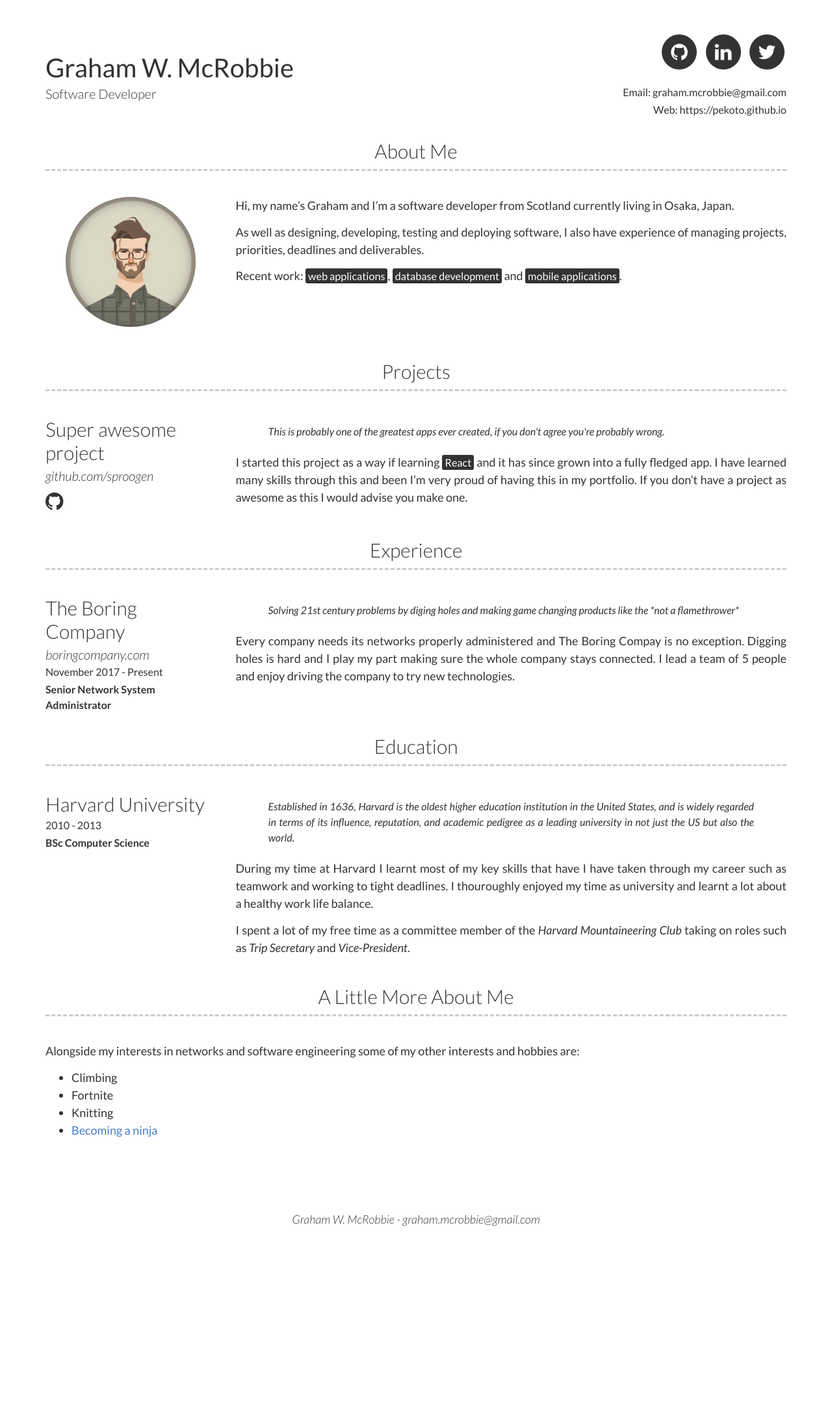
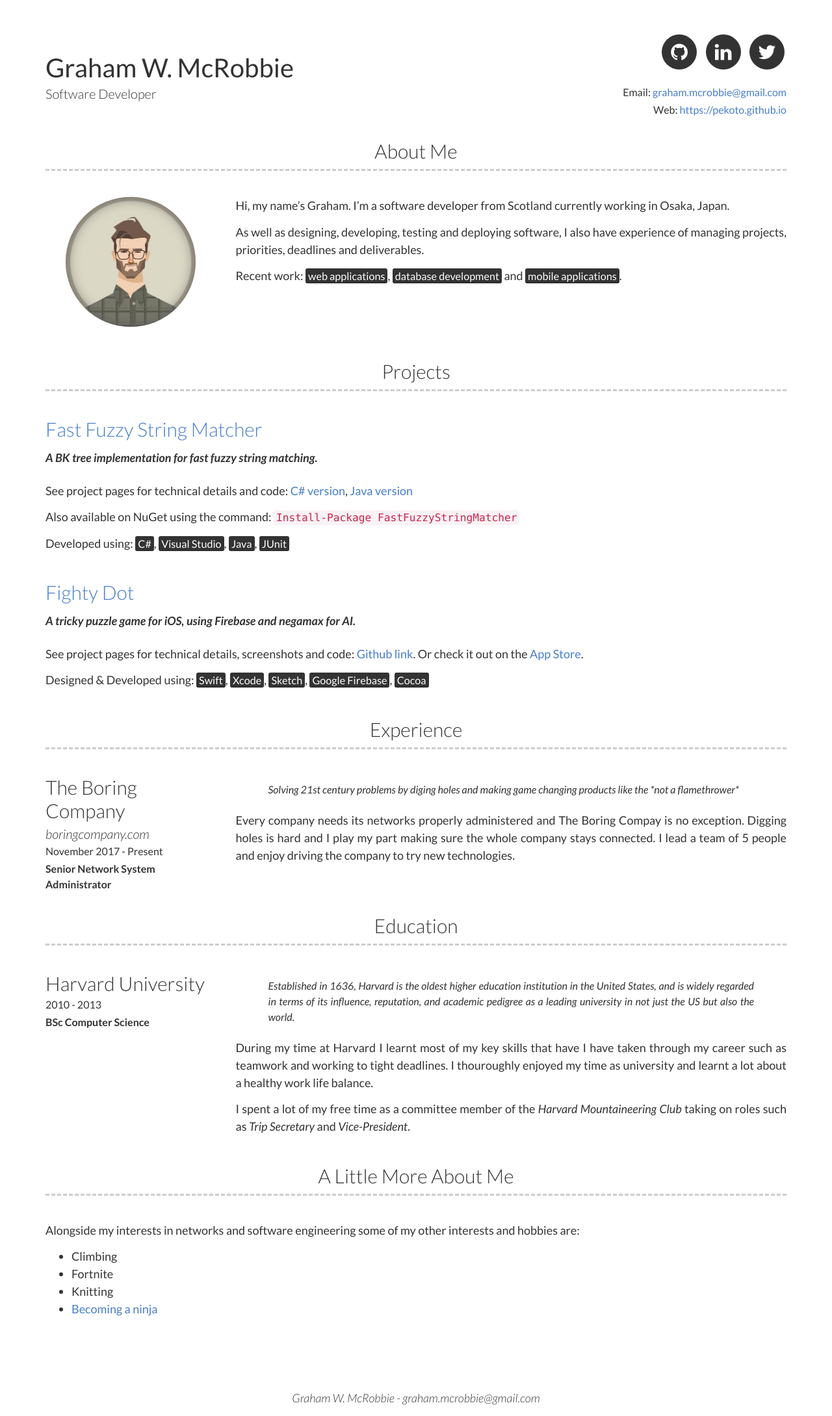
Before and after one commit to pekoto-zz/pekoto.github.io, a Jekyll site: the page built from index.md, in a window 1280 px wide. Shown: the whole page at 65% size. Built offline with Jekyll 4.4.1, drawn with Linux system fonts in a browser that asks for light colours; before the commit the page ends 1903 px from its top, so only the background shows below that.

Commit message:
Updated projects template

```diff
--- a/_config.yml
+++ b/_config.yml
@@ -18,7 +18,7 @@ linkedin_username: graham-mcrobbie
 # about_title: About Me
 about_profile_image: images/profile.jpg
 about_content: | # this will include new lines to allow paragraphs
-  Hi, my name's Graham and I'm a software developer from Scotland currently living in Osaka, Japan.
+  Hi, my name's Graham. I'm a software developer from Scotland currently working in Osaka, Japan.
 
   As well as designing, developing, testing and deploying software, I also have
   experience of managing projects, priorities, deadlines and deliverables.
--- a/_data/projects.yml
+++ b/_data/projects.yml
@@ -1,7 +1,20 @@
-- name: Super awesome project
-  link: github.com/sproogen
-  github: sproogen/resume-theme
-  quote: >
-    This is probably one of the greatest apps ever created, if you don't agree you're probably wrong.
+- name: Fast Fuzzy String Matcher
+  link: https://github.com/pekoto/FastFuzzyStringMatcherDotNet
+  overview: >
+    A BK tree implementation for fast fuzzy string matching.
   description: | # this will include new lines to allow paragraphs
-    I started this project as a way if learning <mark>React</mark> and it has since grown into a fully fledged app. I have learned many skills through this and been I'm very proud of having this in my portfolio. If you don't have a project as awesome as this I would advise you make one.
+    See project pages for technical details and code: [C# version](https://github.com/pekoto/FastFuzzyStringMatcherDotNet), [Java version](https://github.com/pekoto/FastFuzzyStringMatcher)
+
+    Also available on NuGet using the command: `Install-Package FastFuzzyStringMatcher`
+
+    Developed using: <mark>C#</mark>, <mark>Visual Studio</mark>, <mark>Java</mark>, <mark>JUnit</mark>
+
+- name: Fighty Dot
+  link: https://github.com/pekoto/fightydot
+  overview: >
+    A tricky puzzle game for iOS, using Firebase and negamax for AI.
+  description: | # this will include new lines to allow paragraphs
+    See project pages for technical details, screenshots and code: [Github link](https://github.com/pekoto/fightydot).
+    Or check it out on the [App Store](https://itunes.apple.com/th/app/fighty-dot-single-local-multiplayer-board-game/).
+
+    Designed & Developed using: <mark>Swift</mark>, <mark>Xcode</mark>, <mark>Sketch</mark>, <mark>Google Firebase</mark>, <mark>Cocoa</mark>
--- a/_includes/projects.html
+++ b/_includes/projects.html
@@ -2,21 +2,9 @@
   <h3>{{ site.projects_title | default: "Projects" }}</h3>
   {% for project in site.data.projects %}
     <div class="row clearfix project">
-      <div class="col-xs-12 col-sm-4 col-md-3 left-column">
-        <h4>{{ project.name }}</h4>
-        {%- if project.link -%}
-          <a href="http://{{ project.link }}" target="_blank">{{ project.link }}</a>
-        {%- endif -%}
-        <p>
-          <a href="https://github.com/{{ project.github }}" target="_blank">
-            <i class="fa fa-github"></i>
-          </a>
-        </p>
-      </div>
-      <div class="col-xs-12 col-sm-8 col-md-9">
-        {%- if project.quote -%}
-          <p class="quote">{{ project.quote }}</p>
-        {%- endif -%}
+      <div class="col-xs-12">
+        <h4><a href="{{project.link}}" target="_blank">{{ project.name }}</a></h4>
+        <p class="overview">{{ project.overview }}</p>
         {{ project.description | strip | markdownify }}
       </div>
     </div>
--- a/assets/main.scss
+++ b/assets/main.scss
@@ -49,7 +49,6 @@ ul.icons a {
 }
 
 .header-right a{
-  color:inherit;
   font-weight:500;
 }
 
@@ -147,3 +146,9 @@ p.quote {
   font-style: italic;
   padding: 10px 50px;
 }
+
+p.overview {
+  font-style: italic;
+  font-weight: bold;
+  padding: 10px 0px;
+}
```
